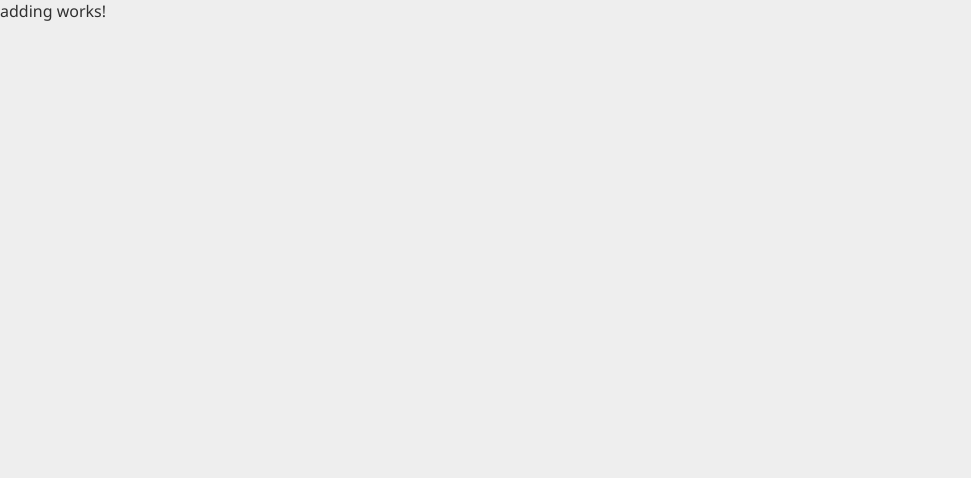
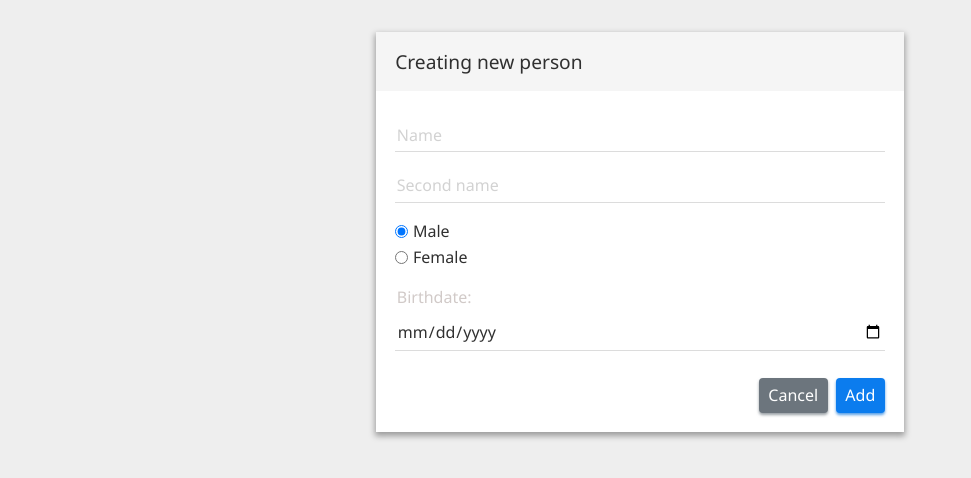
Before and after one commit to KirillCS/CleanArchitecture, an Angular app in the folder WebUI/ClientApp/: page /people/add in a window 1280 px wide. Shown: the top 478 px of the page, without its empty margins (0-971 px from the left). Built offline with nearby package versions, Linux system fonts and the light colour scheme.

Commit message:
Views was added

```diff
--- a/WebUI/ClientApp/src/app/core/components/people/adding/adding.component.html
+++ b/WebUI/ClientApp/src/app/core/components/people/adding/adding.component.html
@@ -1 +1,29 @@
-<p>adding works!</p>
+<div class="container--small">
+  <div class="card">
+    <div class="card__title">Creating new person</div>
+    <div class="card__body">
+        <div class="form">
+          <input class="form__item" type="text" placeholder="Name">
+          <input class="form__item" type="text" placeholder="Second name">
+          <div class="form__item">
+            <div class="form__check">
+              <input id="male" type="radio" name="sex" checked>
+              <label class="form__check__label" for="male">Male</label>
+            </div>
+            <div class="form__check">
+              <input id="female" type="radio" name="sex">
+              <label class="form__check__label" for="female">Female</label>
+            </div>
+          </div>
+          <div class="form__item">
+            <label for="birthdate" class="form__item__label">Birthdate:</label>
+            <input id="birthdate" class="form__item__input" type="date" placeholder="Birthdate">
+          </div>
+          <div class="form__submit">
+            <button class="btn btn--secondary">Cancel</button>
+            <button class="btn btn--primary">Add</button>
+          </div>
+        </div>
+    </div>
+  </div>
+</div>
--- a/WebUI/ClientApp/src/app/core/components/people/details/details.component.css
+++ b/WebUI/ClientApp/src/app/core/components/people/details/details.component.css
@@ -0,0 +1,5 @@
+.data-field {
+  display: block;
+  margin: 0.5rem 0;
+  background-color: inherit;
+}
--- a/WebUI/ClientApp/src/app/core/components/people/details/details.component.html
+++ b/WebUI/ClientApp/src/app/core/components/people/details/details.component.html
@@ -1 +1,12 @@
-<p>details works!</p>
+<div class="container--small">
+  <div class="card">
+    <div class="card__title">Details by Potapov Kirill</div>
+    <div class="card__body">
+      <div class="data-field">Id: 0</div>
+      <div class="data-field">Name: Kirill</div>
+      <div class="data-field">Last name: Potapov</div>
+      <div class="data-field">Sex: Male</div>
+      <div class="data-field">Birth date: 26.03.2002</div>
+    </div>
+  </div>
+</div>
--- a/WebUI/ClientApp/src/app/core/components/people/editing/editing.component.html
+++ b/WebUI/ClientApp/src/app/core/components/people/editing/editing.component.html
@@ -1 +1,29 @@
-<p>editing works!</p>
+<div class="container--small">
+  <div class="card">
+    <div class="card__title">Editing person</div>
+    <div class="card__body">
+        <div class="form">
+          <input class="form__item" type="text" placeholder="Name">
+          <input class="form__item" type="text" placeholder="Second name">
+          <div class="form__item">
+            <div class="form__check">
+              <input id="male" type="radio" name="sex" checked>
+              <label class="form__check__label" for="male">Male</label>
+            </div>
+            <div class="form__check">
+              <input id="female" type="radio" name="sex">
+              <label class="form__check__label" for="female">Female</label>
+            </div>
+          </div>
+          <div class="form__item">
+            <label for="birthdate" class="form__item__label">Birthdate:</label>
+            <input id="birthdate" class="form__item__input" type="date" placeholder="Birthdate">
+          </div>
+          <div class="form__submit">
+            <button class="btn btn--secondary">Cancel</button>
+            <button class="btn btn--primary">Save</button>
+          </div>
+        </div>
+    </div>
+  </div>
+</div>
--- a/WebUI/ClientApp/src/app/core/components/people/people.component.css
+++ b/WebUI/ClientApp/src/app/core/components/people/people.component.css
@@ -1,10 +1,20 @@
+#adding-button {
+  width: 100%;
+  margin: 0.8rem 0;
+}
+
 .list--people {
   list-style: none;
 }
 
 .list--people__item {
+  display: flex;
+  flex-direction: row;
+  justify-content: space-between;
+  align-items: center;
+  outline: none;
   cursor: pointer;
-  margin: 0.6rem 0.3rem;
+  margin: 0.6rem 0;
   padding: 0.8rem 1.2rem;
   background-color: white;
   box-shadow: 0 3px 5px 1px rgba(0, 0, 0, 0.25);
@@ -17,3 +27,14 @@
 .list--people__item:active {
   box-shadow: 0 3px 5px 1px rgba(0, 0, 0, 0.1);
 }
+
+.person-controls {
+  display: flex;
+  flex-direction: row;
+  align-items: center;
+  background-color: inherit;
+}
+
+.person-controls__item {
+  margin-left: 0.4rem;
+}
--- a/WebUI/ClientApp/src/app/core/components/people/people.component.html
+++ b/WebUI/ClientApp/src/app/core/components/people/people.component.html
@@ -1,6 +1,13 @@
 <div class="container--small">
+  <button id="adding-button" class="btn btn--primary" routerLink="add">Add</button>
   <ul class="list--people">
-    <li class="list--people__item" routerLink="details">Potapov Kirill</li>
+    <li class="list--people__item" routerLink="details">
+      Potapov Kirill
+      <div class="person-controls">
+        <button class="btn btn--warning btn--sm person-controls__item" routerLink="edit">Edit</button>
+        <button class="btn btn--danger btn--sm  person-controls__item">Delete</button>
+      </div>
+    </li>
     <li class="list--people__item">Potapov Kirill</li>
     <li class="list--people__item">Potapov Kirill</li>
     <li class="list--people__item">Potapov Kirill</li>
--- a/WebUI/ClientApp/src/styles.css
+++ b/WebUI/ClientApp/src/styles.css
@@ -26,7 +26,6 @@ input {
   caret-color: rgb(220, 220, 220);
   margin: 0.4rem 0;
   padding: 0.35rem 0.1rem;
-  width: 100%;
 }
 
 input::placeholder {
@@ -38,24 +37,137 @@ input:focus {
   caret-color: #3FA3F2;
 }
 
+.form__item__label {
+  display: block;
+  background-color: inherit;
+  color: #d1cac8;
+  margin: 0 0 0 0.1rem;
+}
+
+.form {
+  display: flex;
+  flex-direction: column;
+  align-items: flex-start;
+  background-color: inherit;
+}
+
+.form__item {
+  display: block;
+  margin: 0.5rem 0;
+  width: 100%;
+  background-color: inherit;
+}
+
+.form__item__input {
+  width: 100%;
+}
+
+.form__check {
+  display: flex;
+  flex-direction: row;
+  flex-wrap: wrap;
+  align-items: center;
+  justify-content: flex-start;
+  background-color: inherit;
+}
+
+.form__check__label {
+  margin: 0 0.3rem;
+  background-color: inherit;
+}
+
+.form__submit {
+  display: flex;
+  flex-direction: row;
+  align-items: center;
+  justify-content: flex-end;
+  width: 100%;
+  background-color: inherit;
+
+  margin: 0.8rem 0 0;
+}
+
+.form__submit button {
+  margin-left: 0.5rem;
+}
+
 .btn {
   display: block;
   outline: none;
-  background-color: #0b7cee;
-  color: white;
+  background-color: white;
   border: none;
   border-radius: 4px;
-  padding: 0.4rem 0.5rem;
-  box-shadow: 0 2px 3px 0 #0f76ddb2;
+  padding: 0.4rem 0.6rem;
+  box-shadow: 0 2px 3px 0 #000000b2;
   cursor: pointer;
 }
 
 .btn:hover {
+  box-shadow: 0 2px 5px 0 #000000c2;
+}
+
+.btn:active {
+  box-shadow: 0 2px 7px 0 #000000d3;
+}
+
+.btn--primary {
+  color: white;
+  background-color: #0b7cee;
+  box-shadow: 0 2px 3px 0 #0f76ddb2;
+}
+
+.btn--primary:hover {
   box-shadow: 0 2px 5px 0 #0f76ddc2;
 }
 
-.btn:active {
+.btn--primary:active {
   box-shadow: 0 2px 7px 0 #0f76ddd3;
+}
+
+.btn--secondary {
+  color: white;
+  background-color: #6C757D;
+  box-shadow: 0 2px 3px 0 #6C757Db2;
+}
+
+.btn--secondary:hover {
+  box-shadow: 0 2px 5px 0 #6C757Dc2;
+}
+
+.btn--secondary:active {
+  box-shadow: 0 2px 7px 0 #6C757Dd3;
+}
+
+.btn--danger {
+  color: white;
+  background-color: #be272f;
+  box-shadow: 0 2px 3px 0 #be272fb2;
+}
+
+.btn--danger:hover {
+  box-shadow: 0 2px 5px 0 #be272fc2;
+}
+
+.btn--danger:active {
+  box-shadow: 0 2px 7px 0 #be272fd3;
+}
+
+.btn--warning {
+  color: white;
+  background-color: #e99f01;
+  box-shadow: 0 2px 3px 0 #e99f01b2;
+}
+
+.btn--warning:hover {
+  box-shadow: 0 2px 5px 0 #e99f01c2;
+}
+
+.btn--warning:active {
+  box-shadow: 0 2px 7px 0 #e99f01d3;
+}
+
+.btn--sm {
+  font-size: 0.8rem;
 }
 
 .container--small {
@@ -63,3 +175,31 @@ input:focus {
   width: 35rem;
   margin: 2rem auto;
 }
+
+.card {
+  display: block;
+
+  margin: 1rem;
+  background-color: white;
+  box-shadow: 0 3px 6px 1px rgba(0, 0, 0, 0.35);
+}
+
+.card__title {
+  display: block;
+  background-color: rgb(245, 245, 245);
+  padding: 1rem 1.2rem;
+  font-size: 1.2rem;
+  font-weight: 500;
+}
+
+.card__body {
+  display: block;
+  position: relative;
+  background-color: inherit;
+  padding: 1.2rem 1.2rem;
+}
+
+.button--submit {
+  margin: 1rem 0;
+  margin-left: auto;
+}
```
